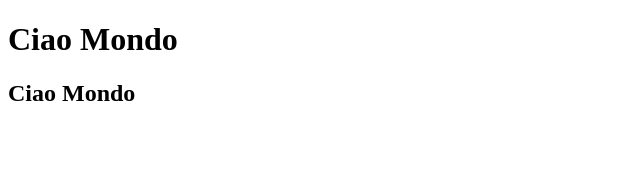
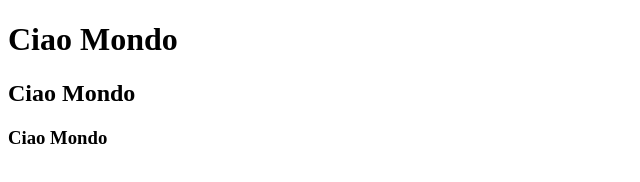
Before and after one commit to francescomatteucci/htmlcss-hellosw, a plain HTML site: page index.html in a window 1280 px wide. Shown: the whole page, without its empty margins (0-640 px from the left). Drawn offline with Linux system fonts and the light colour scheme.

Commit message:
EDIT body h3

```diff
--- a/index.html
+++ b/index.html
@@ -8,5 +8,6 @@
 <body>
     <h1>Ciao Mondo</h1>
     <h2>Ciao Mondo</h2>
+    <h3>Ciao Mondo</h3>
 </body>
 </html>
```
